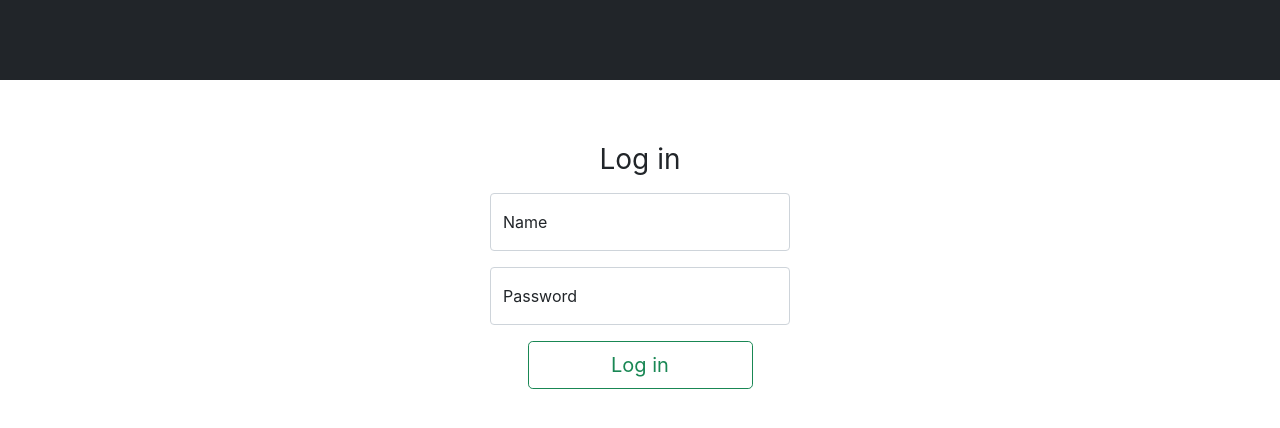
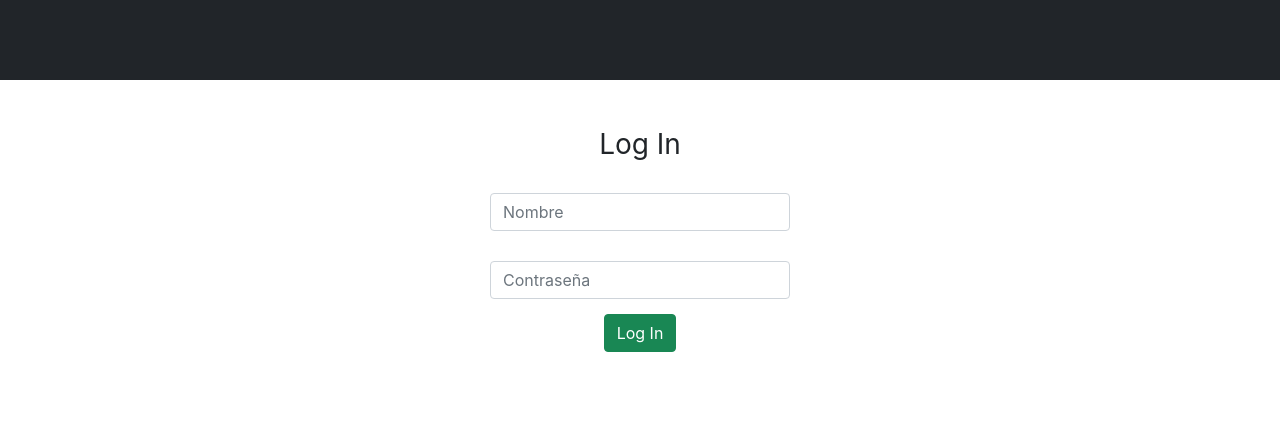
Before and after one commit to arquitectura-construccion/CountCash-FrontEnd, a React (Create React App) app in the folder countcash-frontend/: page /login in a window 1280 px wide. Shown: the top 428 px of the page. Built offline with nearby package versions, Linux system fonts and the light colour scheme.

Commit message:
Log In tests

```diff
--- a/countcash-frontend/package.json
+++ b/countcash-frontend/package.json
@@ -6,7 +6,9 @@
     "@testing-library/jest-dom": "^5.14.1",
     "@testing-library/react": "^11.2.7",
     "@testing-library/user-event": "^12.8.3",
+    "axios": "^0.23.0",
     "bootstrap": "^5.1.1",
+    "md5": "^2.3.0",
     "react": "^17.0.2",
     "react-bootstrap": "^2.0.0-rc.0",
     "react-dom": "^17.0.2",
--- a/countcash-frontend/src/Login.js
+++ b/countcash-frontend/src/Login.js
@@ -1,26 +1,73 @@
 import React, { Component } from 'react';
-import { Form } from 'react-bootstrap';
+import { Form, Button } from 'react-bootstrap';
 import './styles.css';
 
+const baseUrl = "https://localhost:5001/api/User/GetUsuario";
 export class Login extends Component {
-    constructor(props){
-        super(props);
+
+    constructor(props) {
+        super(props)
+        this.state = { user: [] };
+        this.handleSubmit = this.handleSubmit.bind(this);
+    }
+
+    handleSubmit(event) {
+        event.preventDefault();
+        fetch(baseUrl,{
+            method: 'GET',
+            headers: {
+                'Accept': 'application/json',
+                'Content-Type': 'application/json;charset=utf-8'
+            },
+            body:{
+                "nombre": "event.target.LoginName.value",
+                "contraseña": "event.target.LoginPassword.value"
+            },
+        })
+            .then(res => res.text())
+            .then((data) => console.log(data))
+            .catch(error => console.log("Error detected: " + error))
     }
 
     render() {
+        const { user } = this.state;
         return (
-            <form class="form-signin text-center">
-            <h3 class="h3 mb-3 mt-5 fw-normal">Log in</h3>
+            <div className="container text-center">
+                <h3 className="h3 mb-3 mt-5 fw-normal">Log In</h3>
+                <Form onSubmit={this.handleSubmit}>
+
+                    <Form.Group controlId="LoginName" className="form-signin">
+                        <Form.Control type="text" name="LoginName" required placeholder="Nombre" />
+                    </Form.Group>
+
+                    <Form.Group controlId="LoginPassword" className="form-signin">
+                        <Form.Control type="password" name="LoginPassword" required placeholder="Contraseña" />
+                    </Form.Group>
+
+                    <Form.Group>
+                        <Button variant="success" type="submit">
+                            Log In
+                        </Button>
+                    </Form.Group>
+                </Form>
+            </div>
+            /*<form className="form-signin text-center">
+                <h3 class="h3 mb-3 mt-5 fw-normal">Sign up</h3>
                 <div class="form-floating mb-3">
                     <input id="floatingName" class="form-control" type="text" placeholder="Name" />
                     <label for="floatingName">Name</label>
                 </div>
                 <div class="form-floating mb-3">
+                    <input id="floatingEmail" class="form-control" type="email" placeholder="Email" />
+                    <label for="floatingEmail">Email</label>
+                </div>
+                <div class="form-floating mb-3">
                     <input id="floatingPassword" class="form-control" type="password" placeholder="Pasword" />
                     <label for="floatingPassword">Password</label>
                 </div>
-            <a class="w-75 btn btn-lg btn-outline-success" type="submit" href="/mainpage">Log in</a>
+                <a class="w-75 btn btn-lg btn-outline-success" type="submit" href="/mainpage">Sign up</a>
             </form>
+            */
         );
     }
 }
--- a/countcash-frontend/src/SignIn.js
+++ b/countcash-frontend/src/SignIn.js
@@ -2,6 +2,7 @@ import React, { Component } from 'react';
 import { Form, Button } from 'react-bootstrap';
 import './styles.css';
 
+const baseUrl = "https://localhost:5001/api/User/PostUsuario";
 export class SignIn extends Component {
 
     constructor(props) {
@@ -11,7 +12,7 @@ export class SignIn extends Component {
     }
 
     refreshList() {
-        fetch(process.env.REACT_APP_API +'User/PostUsuario')
+        fetch(baseUrl)
             .then(response => response.json())
             .then(data => {
                 this.setState({ user: data })
@@ -28,7 +29,7 @@ export class SignIn extends Component {
 
     handleSubmit(event) {
         event.preventDefault();
-        fetch(process.env.REACT_APP_API +'User/PostUsuario',{
+        fetch(baseUrl,{
             method: 'POST',
             headers: {
                 'Accept': 'application/json',
```
Also changed, not shown: 1 other file (tests, documents, lock files or other folders). Lines whose indentation alone changed are shown as unchanged.
